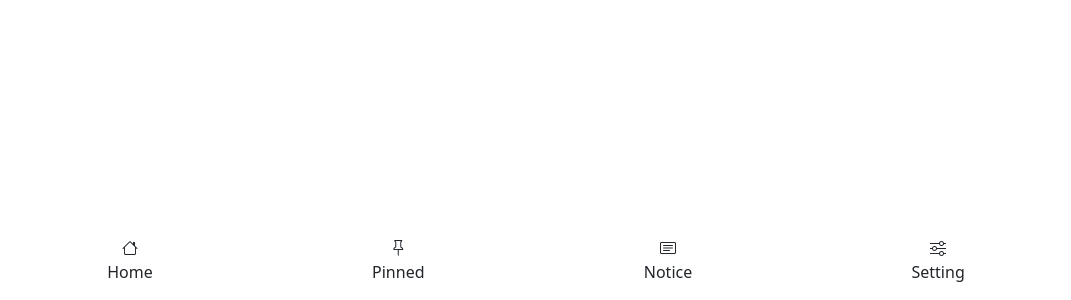
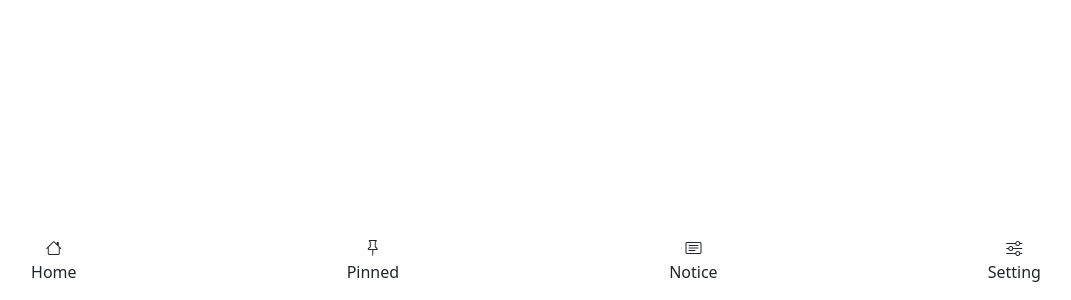
Before and after one commit to nelify2015/roadinfo, a React (Vite) app: page / in a window 1280 px wide. Shown: the part 500-800 px from the top of the page, without its empty margins (104-1175 px from the left). Built offline with nearby package versions, Linux system fonts and the light colour scheme.

Commit message:
added bottom navigation

```diff
--- a/src/App.jsx
+++ b/src/App.jsx
@@ -3,39 +3,30 @@ import './css/App.css'
 
 import BottomNav from './components/BottomNav'
 const Landing = React.lazy(() => import("./views/Landing"));
-const List = React.lazy(() => import("./views/List"));
+const Pinned = React.lazy(() => import("./views/Pinned"));
 
 import 'bootstrap/dist/css/bootstrap.min.css'
-import { Container } from 'react-bootstrap';
+// import { Container } from 'react-bootstrap';
 
 import "bootstrap-icons/font/bootstrap-icons.css"
 
 export const UserContext = React.createContext(0);
 
 import {
-  createBrowserRouter,
-  RouterProvider,
+  Routes,
+  Route,
 } from "react-router-dom";
-
-
-const router = createBrowserRouter([
-  {
-    path: "/",
-    element: <Landing />,
-  },
-  {
-    path: "/list",
-    element: <List />,
-  },
-]);
-
 
 function App() {
   return (
     <>
       <Suspense fallback={<div>Loading...</div>}>
         <div className="content">
-          <RouterProvider router={router} />
+          <Routes>
+            <Route path="/" element={<Landing />} />
+            <Route path="/pinned" element={<Pinned />} />
+            <Route path="*" element={<NoMatch />} />
+          </Routes>
         </div>
         <BottomNav />
       </Suspense>
@@ -43,4 +34,8 @@ function App() {
   )
 }
 
+function NoMatch() {
+  return <div>Page not found</div>
+}
+
 export default App
--- a/src/components/BottomNav.jsx
+++ b/src/components/BottomNav.jsx
@@ -1,18 +1,20 @@
 import '../css/BottomNav.css'
-import { Button } from 'react-bootstrap';
-// import { BsHouse, BsPin } from "react-icons/bs";
+// import { Button } from 'react-bootstrap';
+import { useNavigate, Link } from "react-router-dom";
 
-function elem() {
+function BottomNav() {
+  const navigate = useNavigate()
+
   const items = [
-    { text: "Home", icon: "bi-house", link: ""},
-    { text: "Pinned", icon: "bi-pin", link: ""},
-    { text: "Notice", icon: "bi-card-text", link: ""},
-    { text: "Setting", icon: "bi-sliders", link: ""}
+    { text: "Home", icon: "bi-house", link: "/"},
+    { text: "Pinned", icon: "bi-pin", link: "/pinned"},
+    { text: "Notice", icon: "bi-card-text", link: "/notice"},
+    { text: "Setting", icon: "bi-sliders", link: "/setting"}
   ]
 
   const navItems = items.map(({text, icon, link}) => {
     return (
-      <div className="bottomNavBarItem text-center my-auto" key={text}>
+      <div className="bottomNavBarItem text-center my-auto p-2" key={text} onClick={() => navigate(link)}>
         <div className="d-flex flex-column justify-content-center m-2">
           <div><i className={"bi " + icon}></i></div>
           <div>{text}</div>
@@ -22,12 +24,12 @@ function elem() {
   })
 
   return (
-    <div className="bottomNavBar fixed-bottom mb-2">
-      <div className="d-flex flex-inline justify-content-evenly">
+    <div className="bottomNavBar fixed-bottom">
+      <div className="d-flex flex-inline justify-content-around">
         {navItems}
       </div>
     </div>
   )
 }
 
-export default elem
+export default BottomNav
--- a/src/components/InfoCard.jsx
+++ b/src/components/InfoCard.jsx
@@ -23,7 +23,7 @@ function elem({info}) {
                 <div>{info.DESTINATION_ID}</div>
               </div>
               <div className="col-lg-1 col-2">
-                <Card className="info">
+                <Card className="info float-end">
                   <div className="card-text">
                     <div className="myClass d-flex justify-content-center align-items-center">
                       <div>{info.JOURNEY_DATA}</div>
--- a/src/css/App.css
+++ b/src/css/App.css
@@ -1,9 +1,11 @@
 :root {
-  --bottomNavHeight: 4em;
+  --bottomNavHeight: 5em;
+  --standard-padding-size: 0.75em;
 }
 
 .content {
-  padding-bottom: var(--bottomNavHeight);
+  padding-top: var(--standard-padding-size);
+  padding-bottom: calc(var(--bottomNavHeight) + var(--standard-padding-size));
 }
 
 /* #root {
--- a/src/css/BottomNav.css
+++ b/src/css/BottomNav.css
@@ -9,16 +9,26 @@
   height: 100%;
 }
 
-/* .bottomNavBarItem {
-  background-color: red;
-  border: 1px solid red;
+.bottomNavBarItem {
+  /* background-color: red; */
+  /* padding: 10px 20px 10px 20px; */
+  cursor: pointer;
 }
 
 .bottomNavBarItem:hover {
-  background-color: blue;
+  background-color: #d6d6d6;
 }
 
-.bottomNavBarItem > div {
+.bottomNavBarItem:active {
+  background-color: #959595;
+  color: white;
+}
+
+.bi {
+  font-weight: blod;
+}
+
+/* .bottomNavBarItem > div {
   border: 1px solid green;
 } */
 
--- a/src/css/InfoCard.css
+++ b/src/css/InfoCard.css
@@ -13,7 +13,8 @@
   background: #262525;
   color: #05F11D;
   border: 1px solid #fff;
-  max-width: 5rem;
+  min-width: 4rem;
+  /* max-width: 5rem; */
 }
 
 .info .card-text {
--- a/src/main.jsx
+++ b/src/main.jsx
@@ -3,11 +3,14 @@ import ReactDOM from 'react-dom/client'
 import App from './App.jsx'
 import './index.css'
 import AppState from "./contexts/AppContext"
+import { BrowserRouter } from "react-router-dom";
 
 ReactDOM.createRoot(document.getElementById("root")).render(
   <React.StrictMode>
     <AppState>
-      <App />
+      <BrowserRouter>
+        <App />
+      </BrowserRouter>
     </AppState>
   </React.StrictMode>
 );
--- a/src/views/Landing.jsx
+++ b/src/views/Landing.jsx
@@ -6,7 +6,6 @@ import { AppContext } from '../contexts/AppContext';
 import { useNavigate } from "react-router-dom";
 
 import 'bootstrap/dist/css/bootstrap.min.css'
-import { Button } from 'react-bootstrap';
 
 import InfoCard from '../components/InfoCard'
 
@@ -50,7 +49,9 @@ function Landing () {
 
   return (
     <>
-      {/* {items} */}
+      <div className="container-fluid">
+        {items}
+      </div>
       {/* <InfoCard info={state.info.all[0]}/> */}
 
       {/* <Button onClick={getRoadInfo} variant="primary">Road Info</Button>
--- a/src/views/List.jsx
+++ b/src/views/Pinned.jsx
@@ -1,7 +1,7 @@
 import { useState, useContext } from 'react'
 // import { MyContext } from '../contexts/AppContext';
 
-function List() {
+function Pinned() {
   // const { cnt, setCnt } = useContext(MyContext)
 
   const showData = () => {
@@ -10,10 +10,11 @@ function List() {
 
   return (
     <>
+      <div>This is pinned page</div>
       {/* {cnt} */}
-      <button onClick={showData}>Show</button>
+      {/* <button onClick={showData}>Show</button> */}
     </>
   )
 }
 
-export default List
+export default Pinned
```
